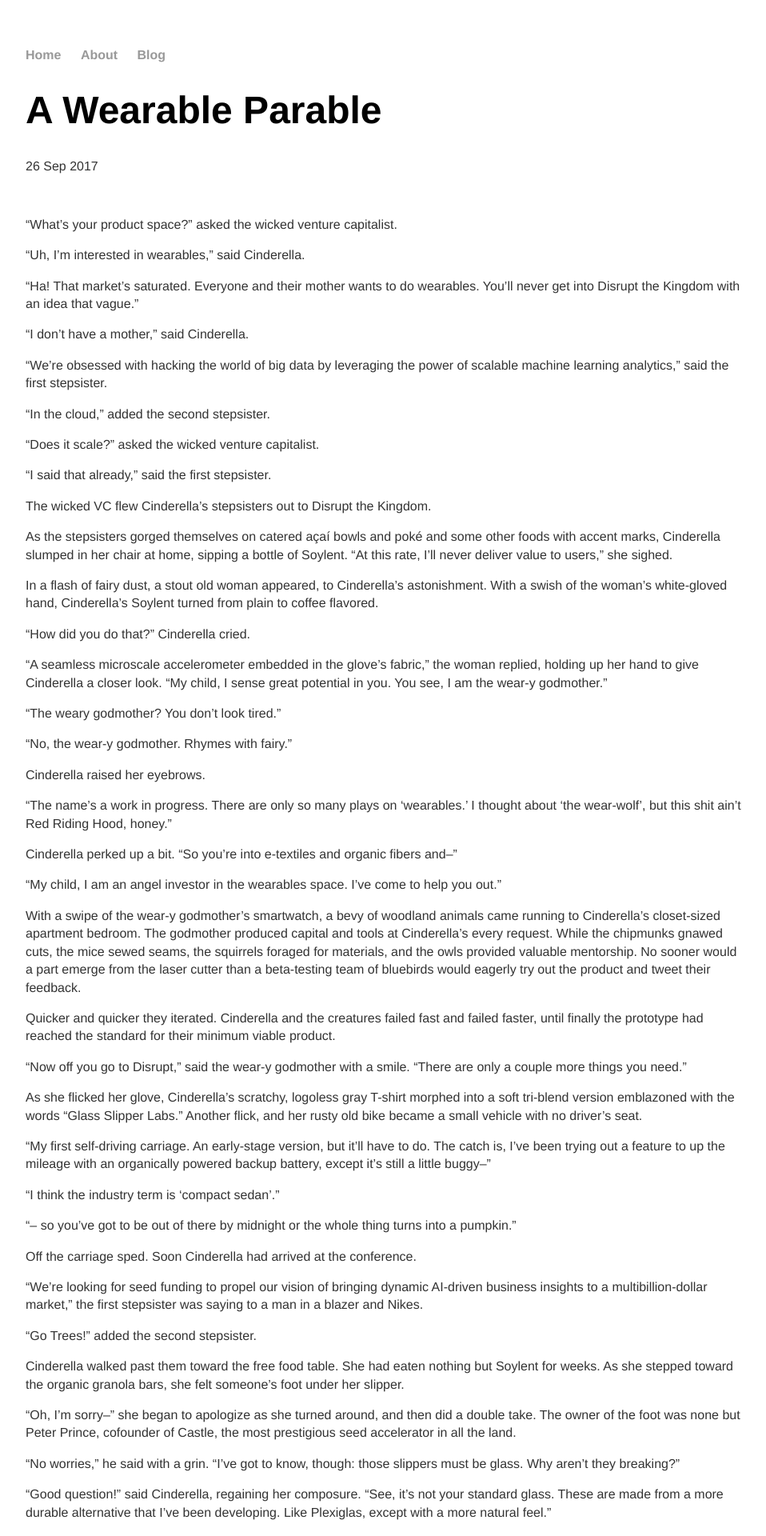
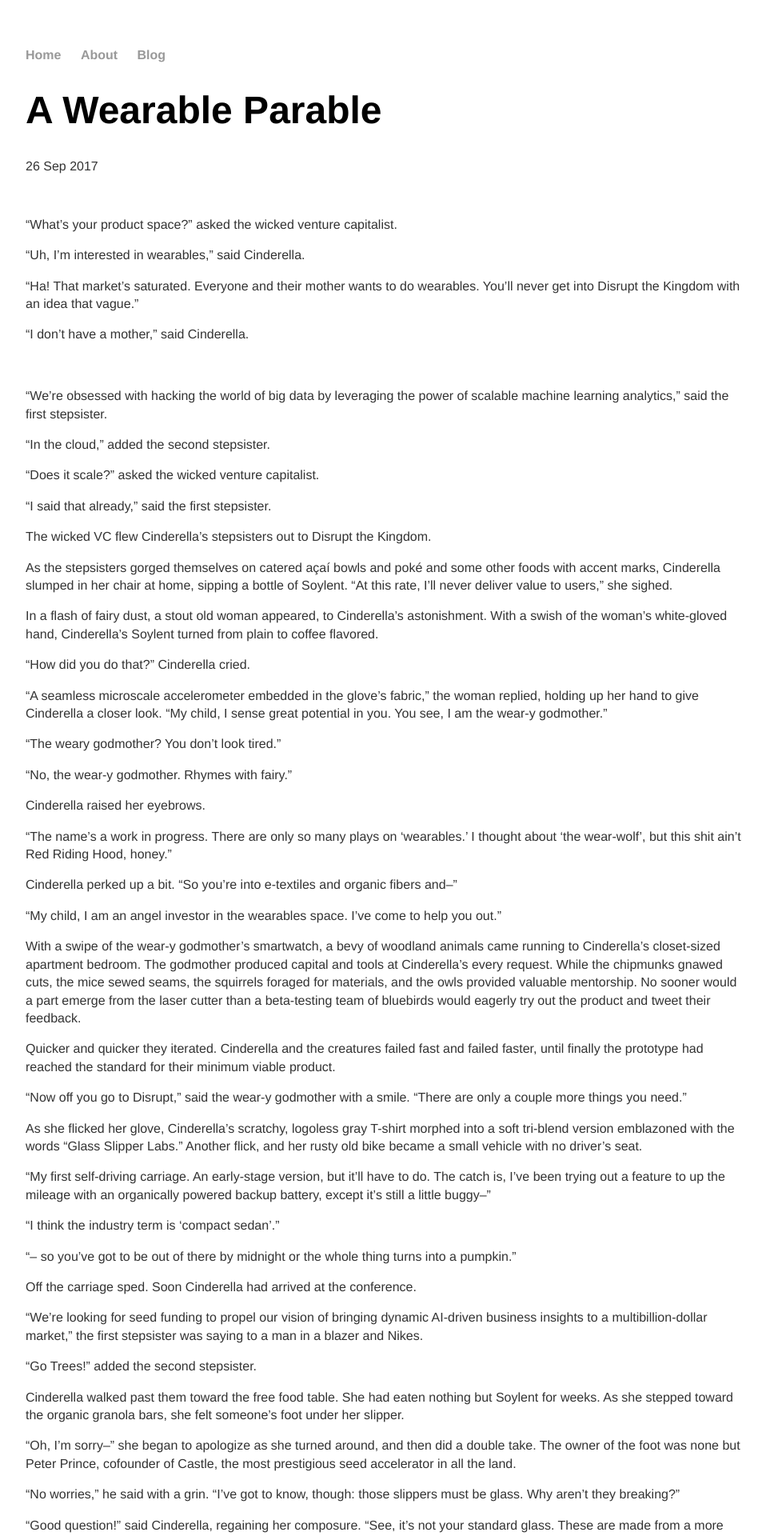
Before and after one commit to lajordan/lajordan.github.io, a Jekyll site: the page built from _posts/2017-09-26-a-wearable-parable.md, in a window 1280 px wide. Shown: the top 1920 px of the page at 80% size, without its empty margins (160-1118 px from the left). Built offline with Jekyll 4.4.1, drawn with Linux system fonts in a browser that asks for light colours.

Commit message:
comment line thingie

```diff
--- a/_posts/2017-09-26-a-wearable-parable.md
+++ b/_posts/2017-09-26-a-wearable-parable.md
@@ -12,8 +12,8 @@
 
 "I don't have a mother," said Cinderella.
 
-<!-- <br />
- -->
+<br />
+
 "We're obsessed with hacking the world of big data by leveraging the power of scalable machine learning analytics," said the first stepsister.
 
 "In the cloud," added the second stepsister.
```
